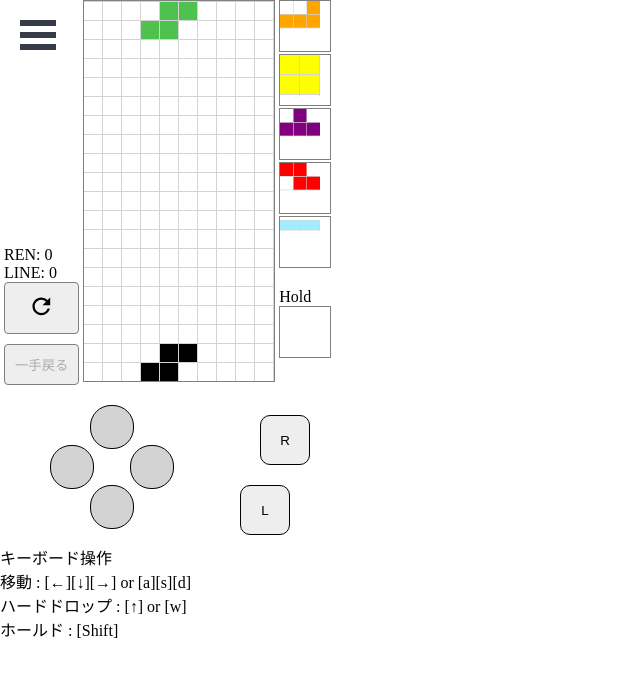
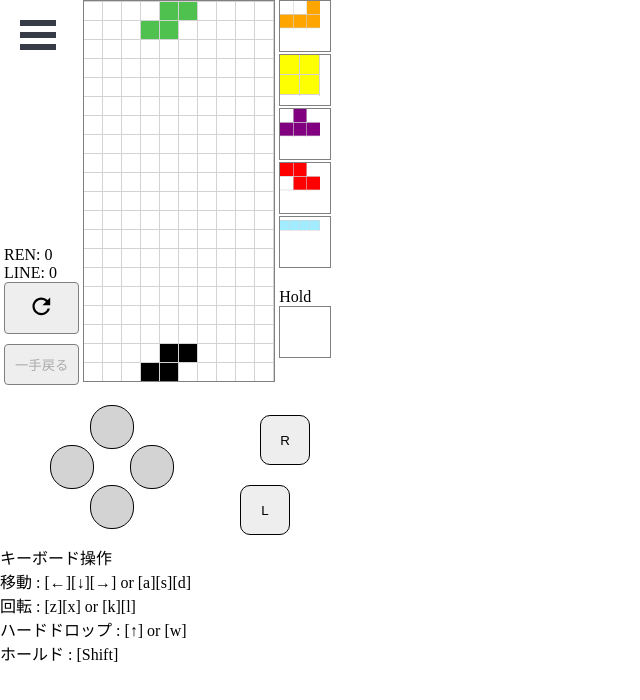
Before and after one commit to ahyaemon/react-tetris, a React (Create React App) app: page / in a window 1280 px wide. Shown: the top 700 px of the page, without its empty margins (0-640 px from the left). Built offline with nearby package versions, Linux system fonts and the light colour scheme.

Commit message:
キーボード操作説明に回転を追加

```diff
--- a/src/pages/GamePage.tsx
+++ b/src/pages/GamePage.tsx
@@ -143,6 +143,7 @@ export function GamePage() {
                     <div>
                         <p>キーボード操作</p>
                         <p>移動 : [←][↓][→] or [a][s][d]</p>
+                        <p>回転 : [z][x] or [k][l]</p>
                         <p>ハードドロップ : [↑] or [w]</p>
                         <p>ホールド : [Shift]</p>
                     </div>
```
